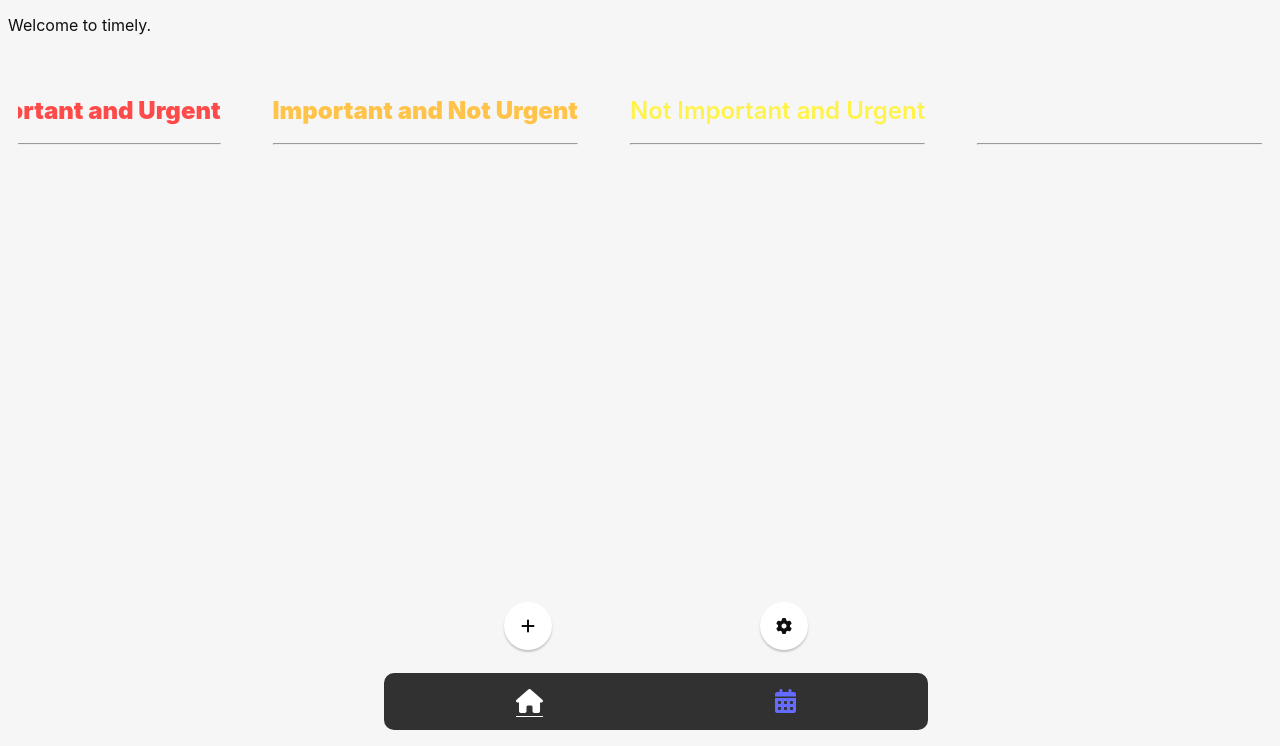
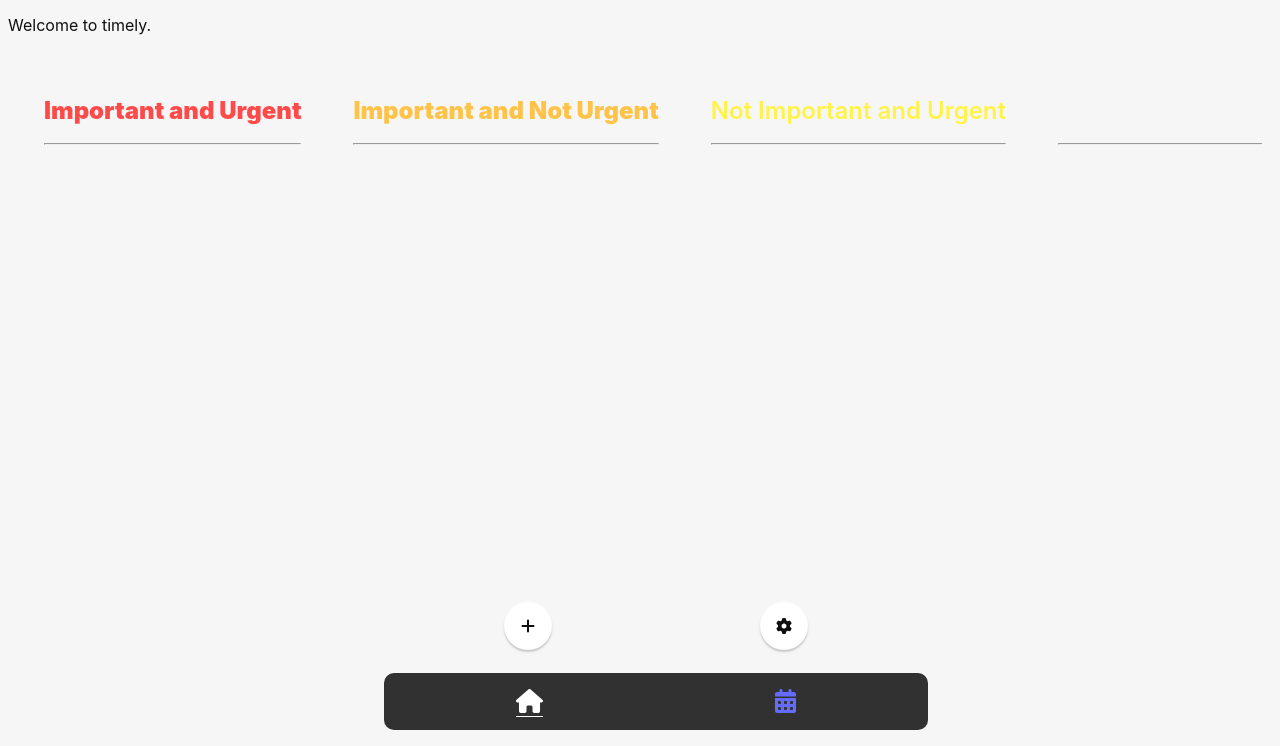
Before and after one commit to RohanBhattacharyya/Timely, a website built with Vite: page index.html in a window 1280 px wide. Shown: the part 54-800 px from the top of the page. Built offline with nearby package versions, Linux system fonts and the light colour scheme.

Commit message:
feat: enhance matrix layout with scroll functionality and improved styling

```diff
--- a/index.html
+++ b/index.html
@@ -22,6 +22,7 @@
     </div>
   </div>
 
+  <div class="matrix-scroll">
     <section id="matrix">
       <!-- Test Section -->
       <!-- <div class="matrix-container">
@@ -71,6 +72,7 @@
         </section>
       </div>
     </section>
+  </div>
 
   <br><br><br><br><br><br>
 
--- a/src/styles.css
+++ b/src/styles.css
@@ -113,22 +113,25 @@ button:disabled {
   background-color: #c4c4c4;
 }
 
+.matrix-scroll {
+  overflow-x: auto;
+  overflow-y: hidden;
+  margin: 10px;
+  padding: 10px;
+  border-radius: 10px;
+  -webkit-overflow-scrolling: touch;
+  overscroll-behavior-x: contain;
+}
+
 #matrix {
   display: flex;
   flex-direction: row;
   align-items: flex-start;
-
-  overflow: auto;
-  white-space: nowrap;
-  /* fill available height */
-  /* flex-wrap: wrap; */
-
-
-  margin: 10px;
-  padding: 10px;
-  border-radius: 10px;
   gap: 20px;
   justify-content: center;
+  min-width: 100%;
+  width: max-content;
+  box-sizing: border-box;
 }
 
 .matrix-section {
@@ -145,6 +148,7 @@ button:disabled {
 }
 
 .matrix-container {
+  flex: 0 0 auto;
   padding: 1rem;
   border-radius: 10px;
 }
```
Lines whose indentation alone changed are shown as unchanged.
